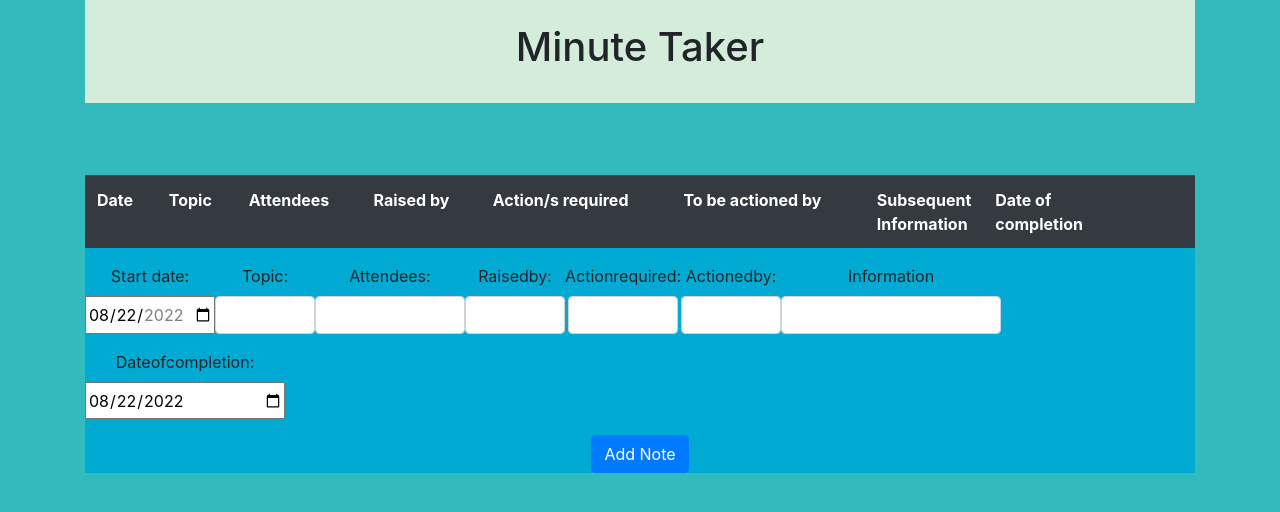
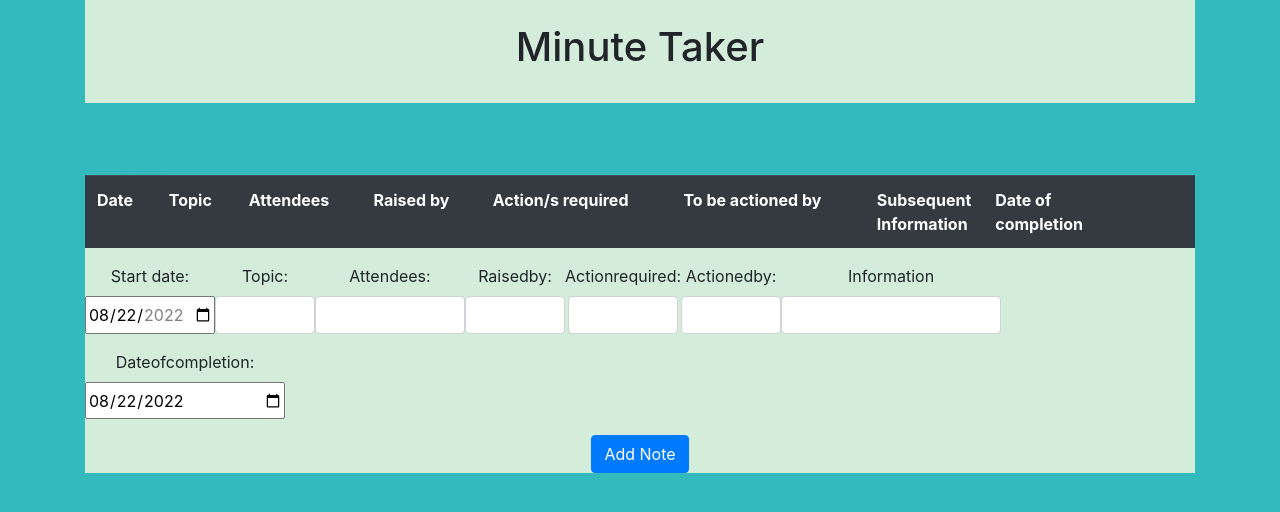
Before and after one commit to ZakariyaMussa/Project-Meeting-Minutes, a Flask app: page / in a window 1280 px wide. Shown: the part 117-629 px from the top of the page. Run offline with Flask 2, Linux system fonts and the light colour scheme; a user stored in the database is signed in; data comes from the database, SQL or seed files in the repository; both versions use the stored data as it was after the commit; lists and menus that the app fills with data are empty; some libraries are stand-ins or nearby versions.

Commit message:
home commit

```diff
--- a/website/templates/home.html
+++ b/website/templates/home.html
@@ -43,7 +43,7 @@
     <h style="color:rgba(50, 186, 188, 1) ; ;"> timeless</h>
   </div>
 </table>
-<div class="container" style="background-color: #00aad3;">
+<div class="container" style="background-color: #d4edda;">
 
 
 <form method="POST">
```
Also changed, not shown: website/database.db.
